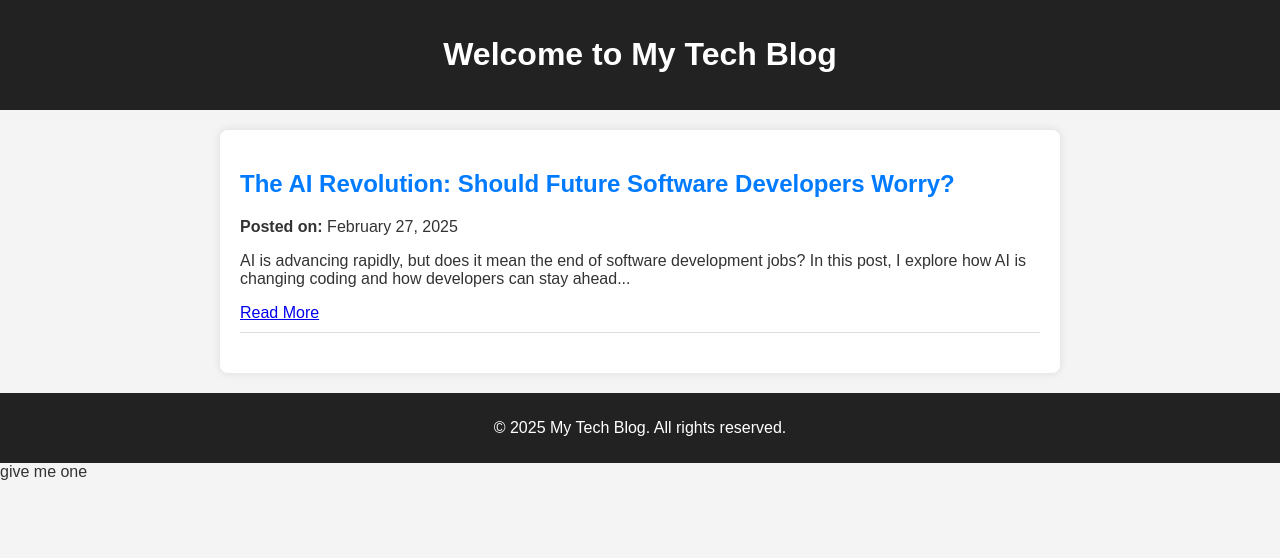
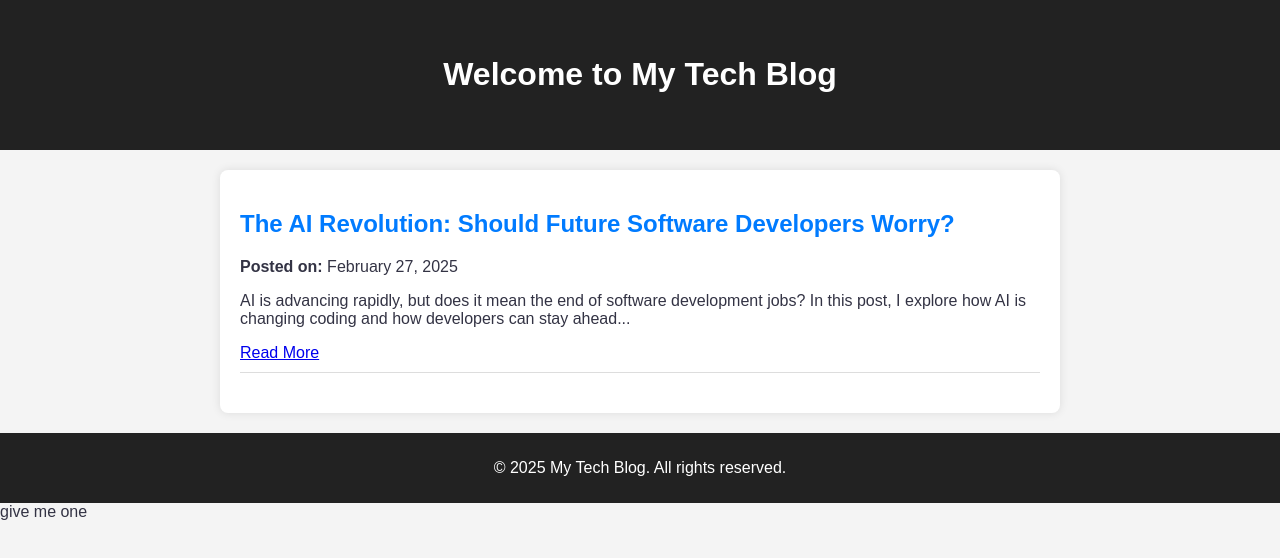
Before and after one commit to martin-tech-33/ai-blog, a plain HTML site: page index.html in a window 1280 px wide. Drawn offline with Linux system fonts and the light colour scheme.

Commit message:
Update index.html

```diff
--- a/index.html
+++ b/index.html
@@ -10,12 +10,12 @@
             margin: 0;
             padding: 0;
             background-color: #f4f4f4;
-            color: #333;
+            color: #334;
         }
         header {
             background: #222;
             color: white;
-            padding: 15px;
+            padding: 35px;
             text-align: center;
         }
         .container {
```
